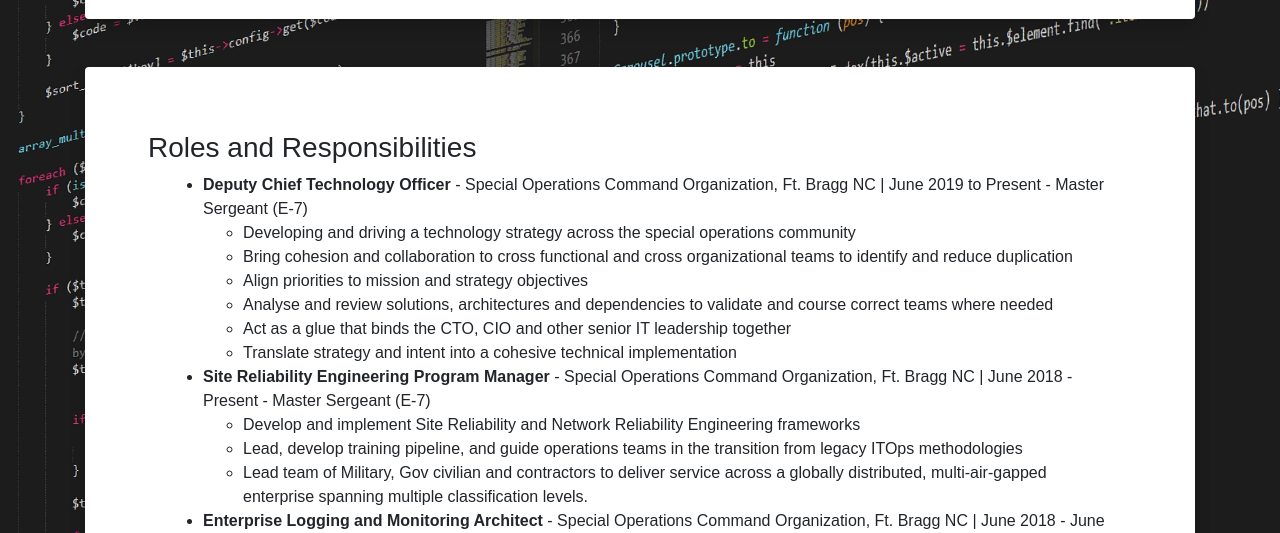
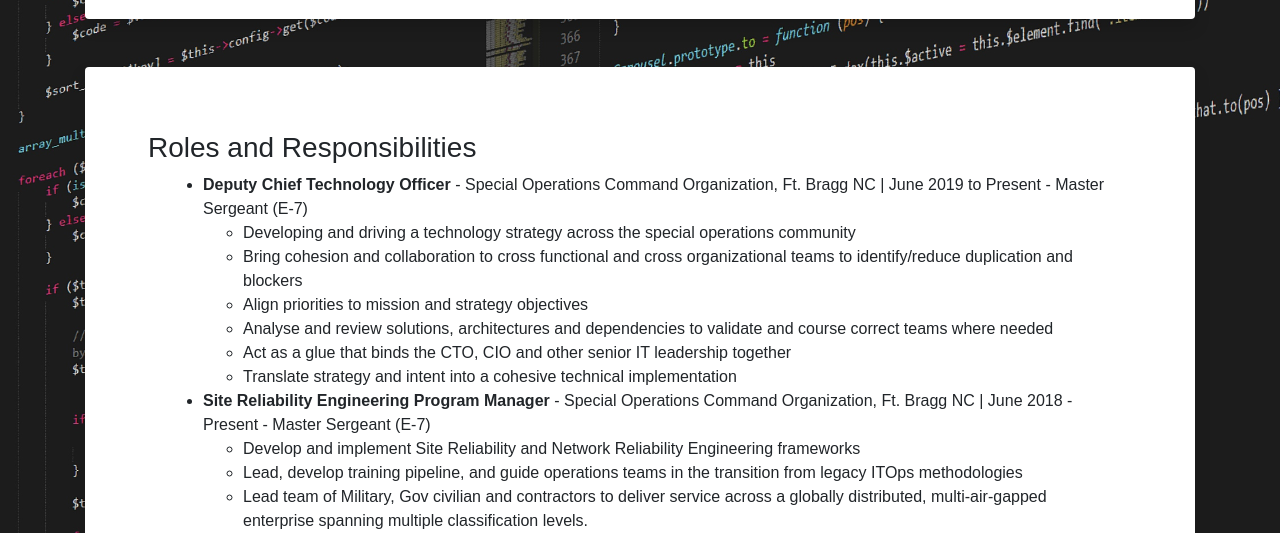
Before and after one commit to tonypnode/portfolio_site, a Django app: page / in a window 1280 px wide. Shown: the part 2638-3171 px from the top of the page. Run offline with Django 3.2, Linux system fonts and the light colour scheme; some libraries are stand-ins or nearby versions.

Commit message:
update content /AJP//
Signed-off-by: TonyPnode <sgtp@me.com>

```diff
--- a/tonyp_webfront/templates/indecks.html
+++ b/tonyp_webfront/templates/indecks.html
@@ -101,7 +101,7 @@
                 <ul>
                 <li><b>Deputy Chief Technology Officer</b> - Special Operations Command Organization, Ft. Bragg NC | June 2019 to Present - Master Sergeant (E-7)<ul>
                         <li>Developing and driving a technology strategy across the special operations community</li>
-                        <li>Bring cohesion and collaboration to cross functional and cross organizational teams to identify and reduce duplication</li>
+                        <li>Bring cohesion and collaboration to cross functional and cross organizational teams to identify/reduce duplication and blockers</li>
                         <li>Align priorities to mission and strategy objectives</li>
                         <li>Analyse and review solutions, architectures and dependencies to validate and course correct teams where needed</li>
                         <li>Act as a glue that binds the CTO, CIO and other senior IT leadership together</li>
```
